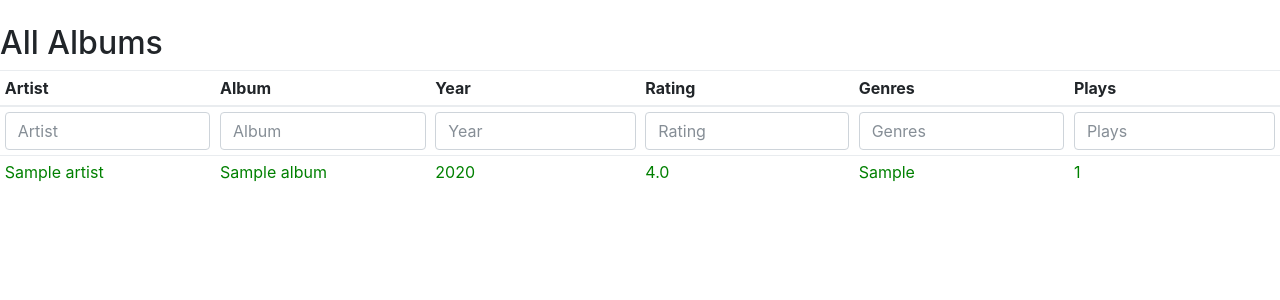
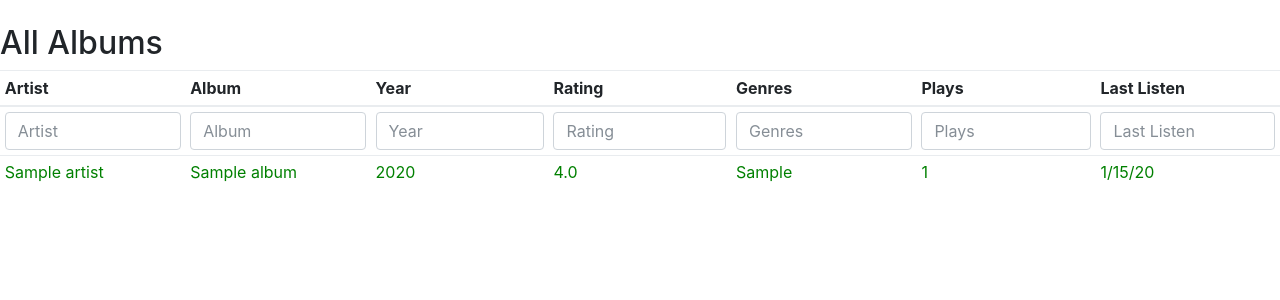
Before and after one commit to sierracodes/music-tracker, a Django app: page /tracker/ in a window 1280 px wide. Shown: the part 56-356 px from the top of the page. Run offline with Django 3.2, Linux system fonts and the light colour scheme; tables that the repository leaves empty hold one stand-in row (values such as "Sample post"); some libraries are stand-ins or nearby versions.

Commit message:
Add display and filtering for last listen date on index page

```diff
--- a/mutrack/tracker/models.py
+++ b/mutrack/tracker/models.py
@@ -94,7 +94,33 @@ class Album(models.Model):
 
     def last_listen(self):
         """Return most recent listen for this album."""
-        return self.all_listens()[0]
+        all_listens = self.all_listens()
+        if all_listens:
+            return all_listens[0]
+        else:
+            return None
+
+    def last_listen_date_ymd(self):
+        """Return date of most recent listen as a string in YYYY/MM/DD format.
+
+        If no last listen, will return 'No listens'
+        """
+        last_listen = self.last_listen()
+        if last_listen:
+            return last_listen.slash_date_ymd()
+        else:
+            return 'No listens'
+
+    def last_listen_date_mdy(self):
+        """Return date of most recent listen as a string in MM/DD/YY format.
+
+        If no last listen, will return 'No listens'
+        """
+        last_listen = self.last_listen()
+        if last_listen:
+            return last_listen.slash_date_mdy()
+        else:
+            return 'No listens'
 
     def number_of_plays(self):
         """Return number of listens for this album."""
@@ -120,7 +146,7 @@ class Listen(models.Model):
     def album_name(self):
         return self.album.name
 
-    def slash_date(self):
+    def slash_date_ymd(self):
         """Return listen date in YYYY/MM/DD format.
 
         If no date, 'Unknown date' is returned.
@@ -129,6 +155,18 @@ class Listen(models.Model):
             return '{:04d}/{:02d}/{:02d}'.format(self.listen_date.year,
                                                  self.listen_date.month,
                                                  self.listen_date.day)
+        else:
+            return 'Unknown date'
+
+    def slash_date_mdy(self):
+        """Return listen date in MM/DD/YY format.
+
+        If no date, 'Unknown date' is returned.
+        """
+        if self.listen_date is not None:
+            return '{:d}/{:d}/{:02d}'.format(self.listen_date.month,
+                                             self.listen_date.day,
+                                             self.listen_date.year%100)
         else:
             return 'Unknown date'
 
--- a/mutrack/tracker/static/tracker/script.js
+++ b/mutrack/tracker/static/tracker/script.js
@@ -15,6 +15,7 @@ $('#year-search').keyup(filterRowsEvent);
 $('#rating-search').keyup(filterRowsEvent);
 $('#genre-search').keyup(filterRowsEvent);
 $('#plays-search').keyup(filterRowsEvent);
+$('#last-listen-search').keyup(filterRowsEvent);
 
 // Run once when document is ready in case of back button
 $(document).ready(filterRows);
@@ -45,13 +46,26 @@ function filterRows() {
   markRowsForFilterNumeric('rating-cell', $('#rating-search').val());
   markRowsForFilterNumeric('plays-cell', $('#plays-search').val());
 
+  // Numeric date filter for last listen
+  markRowsForFilterNumeric('last-listen-cell', $('#last-listen-search').val(), date=true);
+
   // Hide and show rows appropriately
   $('tr[filtered-out="false"]').show();
   $('tr[filtered-out="true"]').hide();
 }
 
-// Mark all table cells of a given class which do not contain a given text
-// string (not case sensitive)
+
+/**
+ * markRowsForFilter - Mark table rows for filtering based on string matching
+ * some text
+ *
+ * Function looks for all HTML elements with the specified CSS class, and does
+ * string matching on their contents. If the desired text is not found, parent
+ * 'tr' elements are given the attribute 'filtered-out' with the value 'true'.
+ *
+ * @param {string} cellClass - CSS class to search
+ * @param {string} text - text to search for in cells (not case sensitive)
+ */
 function markRowsForFilter(cellClass, text) {
 
   // Find cells with given class that don't contain the text
@@ -66,64 +80,125 @@ function markRowsForFilter(cellClass, text) {
   rowsToMark.attr('filtered-out', 'true');
 }
 
-// Specialized function for filtering based on numeric values, which can use
-// comparison operators (<, >, <=, >=, and =)
-function markRowsForFilterNumeric(cellClass, text) {
+
+/**
+ * markRowsForFilterNumeric - Mark table rows for filtering based on numeric
+ * values or dates
+ *
+ * Function looks for all HTML elements with the specified CSS class, and
+ * filters based on the input text. If the input text starts with an operator
+ * (<, >, <=, >=, or =), the appropriate comparison is done for the content of
+ * each element. If no operator is present, defaults to string matching (via
+ * markRowsForFilter).
+ *
+ * If the condition is not met (or desired text is not found for string
+ * matching), parent 'tr' elements are given the attribute 'filtered-out' with
+ * the value 'true'.
+ *
+ * @param {type} cellClass - CSS class to match to elements
+ * @param {type} text - text for filtering based on numerical comparison or
+ *     text matching
+ * @param {type} date=false - whether the contents of the elements being
+ *     filtered should be interpreted as dates when text paramter contains an
+ *     operator
+ */
+function markRowsForFilterNumeric(cellClass, text, date=false) {
   text = text.trim();
+
+  // If there is no operator, just do text matching
+  if (!(hasOperator(text))) {
+    markRowsForFilter(cellClass, text);
+  } else {
+    // Mark cells that fail the test function
+    var cells = $('.CELLCLASS'.replace('CELLCLASS', cellClass));
+    for (let i = 0; i < cells.length; i++) {
+      let cell = cells[i];
+
+      if (date) {
+        let d = new Date(cell.text.trim());
+        var testValue = d.getTime();
+      } else {
+        var testValue = Number(cell.text.trim());
+      }
+
+      let testFn = getComparisonFunction(text, date=date);
+
+      if ( !(testFn(testValue)) ) {
+        let parentRow = $(cell).parents('tr');
+        parentRow.attr('filtered-out', 'true')
+      }
+    }
+  }
+}
+
+
+/**
+ * hasOperator - Determine whether a search string starts with an operator
+ *
+ * @param {string} text
+ * @return {boolean} true if text starts with operator, false otherwise
+ */
+function hasOperator(text) {
+  return (text.startsWith('<') || text.startsWith('>') || text.startsWith('='));
+}
+
+
+/**
+ * getComparisonFunction - Get a comparison test fonction based on a particular
+ * text input.
+ *
+ * E.g.: text = "> 3" --> returns a function which takes one numeric argument,
+ * returning true if the value is greater than 3 and false otherwise. Assumes
+ * text input does contain an operator; if no operator is found, behavior is
+ * undefined. Operators inclue: <, >, <=, >=, =.
+ *
+ * @param {string} text - the text to create the comparison function from
+ * @returns {function} testFn
+ */
+function getComparisonFunction(text, date=false) {
+  // Define function for casting text to number
+  if (date) {
+    var numCast = function(txt) {
+      let d = new Date(txt);
+      return d.getTime();
+    }
+  } else {
+    var numCast = function(txt) {
+      return Number(txt);
+    }
+  }
 
   // Define the test function for filtering the cell
   if (text.startsWith('<=')) {
     var compareText = text.slice(2);
-    if (compareText) {
-      var testFn = val => val <= Number(compareText);
-    } else {
-      var testFn = val => true;
-    }
+    var testFn = val => val <= numCast(compareText);
 
   } else if (text.startsWith('>=')) {
     var compareText = text.slice(2);
-    if (compareText) {
-      var testFn = val => val >= Number(compareText);
-    } else {
-      var testFn = val => true;
-    }
+    var testFn = val => val >= numCast(compareText);
 
   } else if (text.startsWith('<')) {
     var compareText = text.slice(1);
-    if (compareText) {
-      var testFn = val => val < Number(compareText);
-    } else {
-      var testFn = val => true;
-    }
+    var testFn = val => val < numCast(compareText);
 
   } else if (text.startsWith('>')) {
     var compareText = text.slice(1);
-    if (compareText) {
-      var testFn = val => val > Number(compareText);
-    } else {
-      var testFn = val => true;
-    }
+    var testFn = val => val > numCast(compareText);
 
   } else if (text.startsWith('=')) {
     var compareText = text.slice(1);
-    if (compareText) {
-      var testFn = val => val == Number(compareText);
-    } else {
-      var testFn = val => true;
-    }
-
-  } else {
-    var compareVal = -1;
-    var testFn = val => val.toUpperCase().includes(text.toUpperCase());
+    var testFn = val => val == numCast(compareText);
   }
 
-  // Mark cells that fail the test function
-  var cells = $('.CELLCLASS'.replace('CELLCLASS', cellClass));
-  for (let i = 0; i < cells.length; i++) {
-    let cell = cells[i];
-    if ( !(testFn(cell.text.trim())) ) {
-      let parentRow = $(cell).parents('tr');
-      parentRow.attr('filtered-out', 'true')
-    }
+  // If text is empty after the operator, redefine testFn to always return true
+  if (!(compareText)) {
+    testFn = val => true;
   }
+
+  return testFn;
 }
+
+
+function splitOperator(text) {
+
+}
--- a/mutrack/tracker/templates/tracker/index.html
+++ b/mutrack/tracker/templates/tracker/index.html
@@ -39,6 +39,7 @@
         <th>Rating</th>
         <th>Genres</th>
         <th>Plays</th>
+        <th>Last Listen</th>
       </tr>
     </thead>
     <tbody>
@@ -79,6 +80,12 @@
               <input type="search" class="form-control" id="plays-search" placeholder="Plays">
           </div>
         </td>
+        <td>
+          <div class="form-group">
+              <label for="album-search" class="sr-only">Last Listen</label>
+              <input type="search" class="form-control" id="last-listen-search" placeholder="Last Listen">
+          </div>
+        </td>
       </tr>
       {% for album in album_list %}
       <tr class="album-data-row">
@@ -94,6 +101,8 @@
           {{ album.secondary_genres }}</a></td>
         <td><a class="block-anchor plays-cell" href="{% url 'tracker:album' album.artist.quoted_name album.quoted_name %}">
           {{ album.number_of_plays }}</a></td>
+        <td><a class="block-anchor last-listen-cell" href="{% url 'tracker:album' album.artist.quoted_name album.quoted_name %}">
+          {{ album.last_listen_date_mdy }}</a></td>
       </tr>
       {% endfor %}
     </tbody>
```
